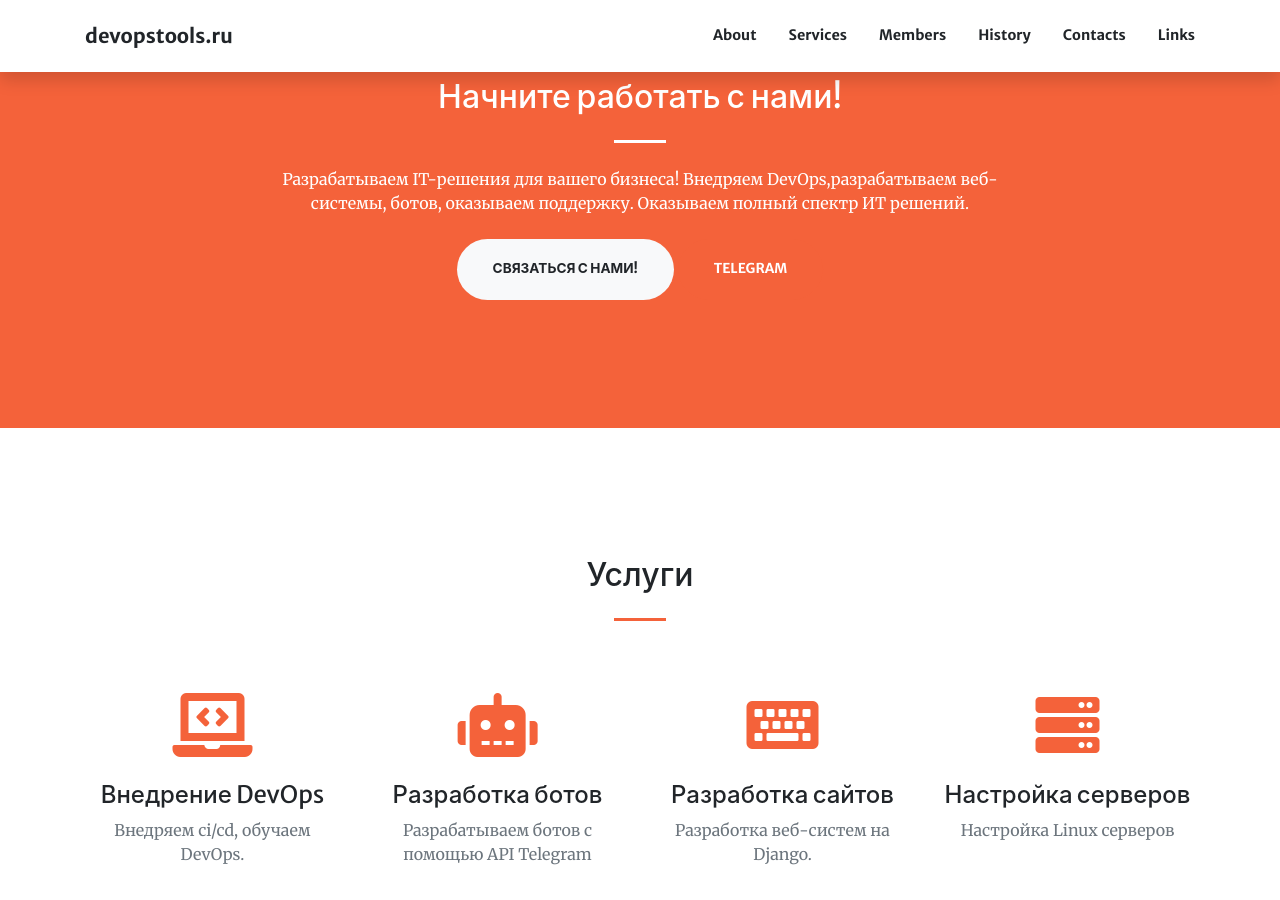
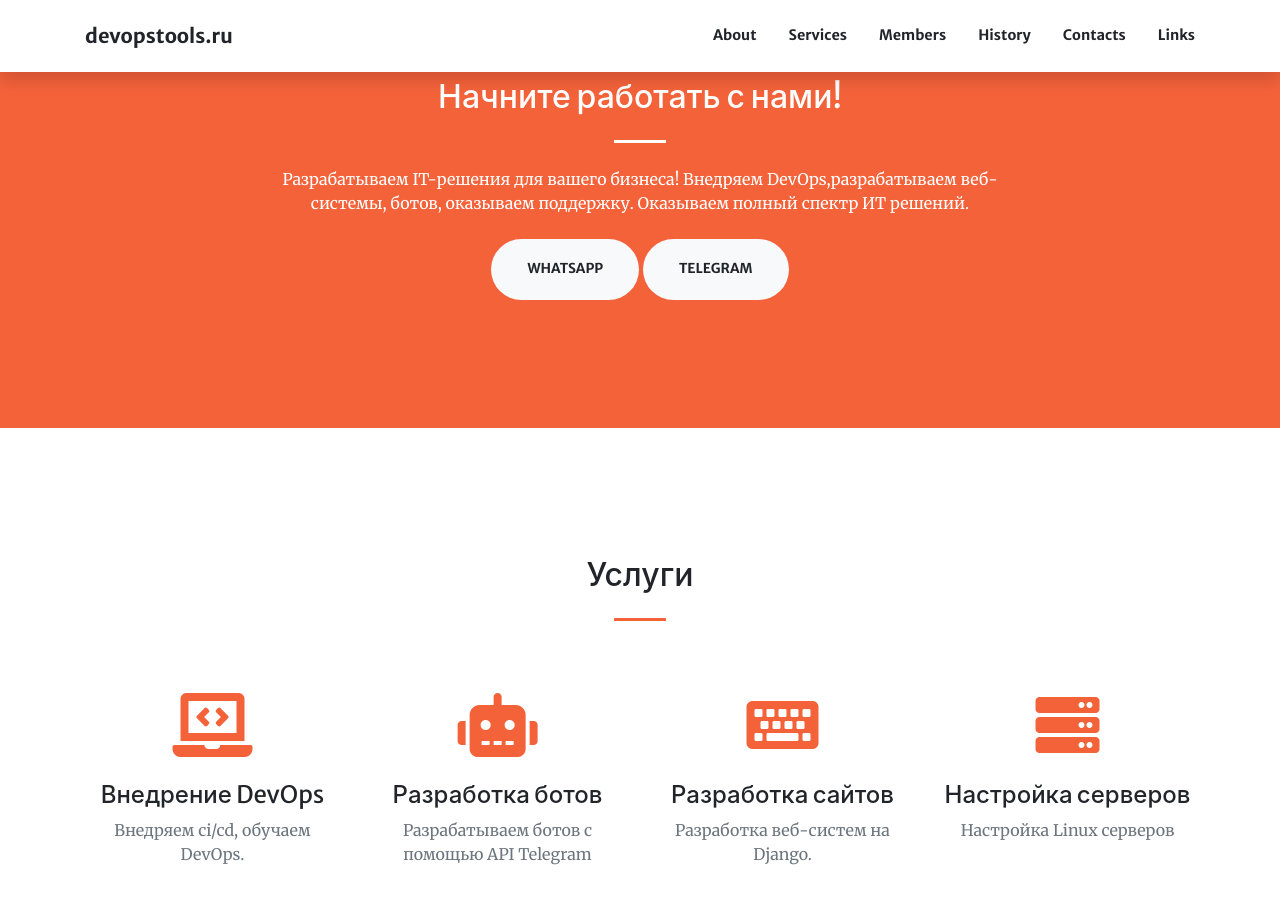
Before and after one commit to hacker342/devopstools.guthub.io, a Jekyll site: the page built from index.md, in a window 1280 px wide and 900 px high, scrolled down 950 px. Built offline with Jekyll 4.4.1, drawn with Linux system fonts in a browser that asks for light colours; nearby versions of some CDN libraries.

Commit message:
change index

```diff
--- a/index.md
+++ b/index.md
@@ -17,12 +17,12 @@ sections:
     title: Начните работать с нами!
     text: Разрабатываем IT-решения для вашего бизнеса! Внедряем DevOps,разрабатываем веб-системы, ботов, оказываем поддержку. Оказываем полный спектр ИТ решений.
     actions:
-      - title: Связаться с нами!
-        url: '#page-top'
+      - title: WhatsApp
+        url: 'https://api.whatsapp.com/message/ES4ODFIS5TPJK1'
         class: btn-light
       - title: Telegram
-        url: '#'
-        icon: fa-phone
+        url: 'https://t.me/DevopsToolsBot'
+        class: btn-light
 
   - type: services.html
     section_id: services
```
